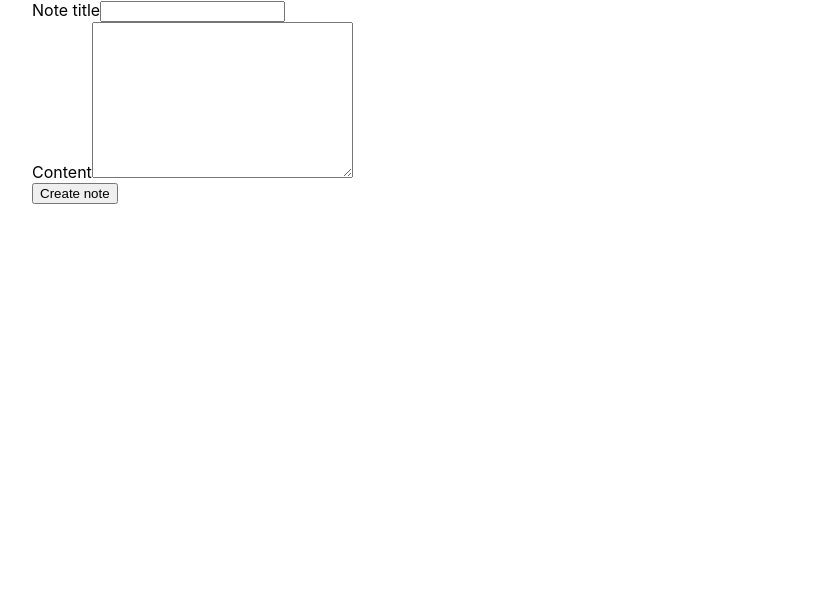
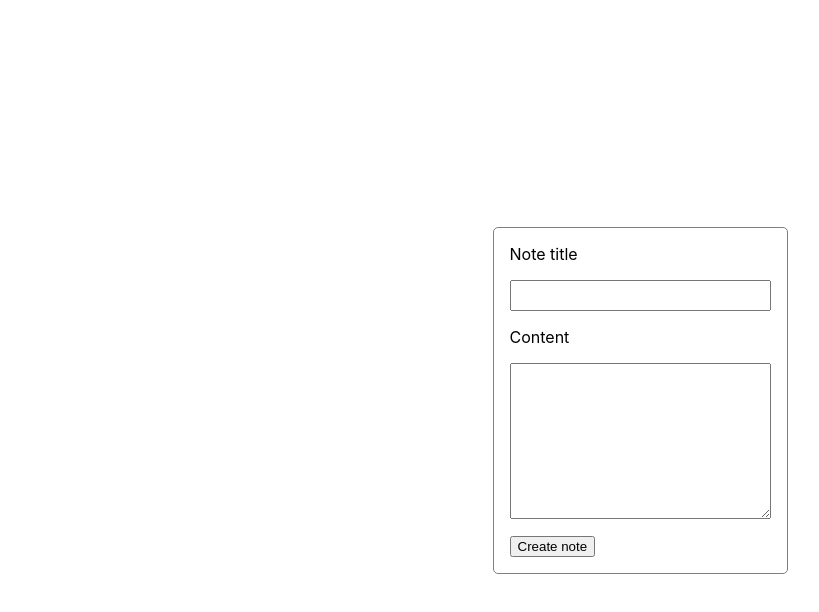
Before and after one commit to lorddesert/namae, a Next.js app: page / in a window 1280 px wide. Shown: the top 612 px of the page, without its empty margins (0-819 px from the left). Built offline with nearby package versions, Linux system fonts and the light colour scheme.

Commit message:
update global styles

```diff
--- a/styles/globals.css
+++ b/styles/globals.css
@@ -4,6 +4,10 @@ body {
   margin: 0;
   font-family: -apple-system, BlinkMacSystemFont, Segoe UI, Roboto, Oxygen,
     Ubuntu, Cantarell, Fira Sans, Droid Sans, Helvetica Neue, sans-serif;
+
+  display: grid;
+  place-items: center;
+  min-height: 100vh;
 }
 
 a {
@@ -24,3 +28,19 @@ a {
     background: black;
   }
 }
+
+form {
+  border: 1.5px solid gray;
+  border-radius: 5px;
+  padding: 1em;
+}
+
+label {
+  display: grid;
+  gap: 1rem;
+  margin-bottom: 1rem;
+}
+
+input {
+  padding: 6px;
+}
```
